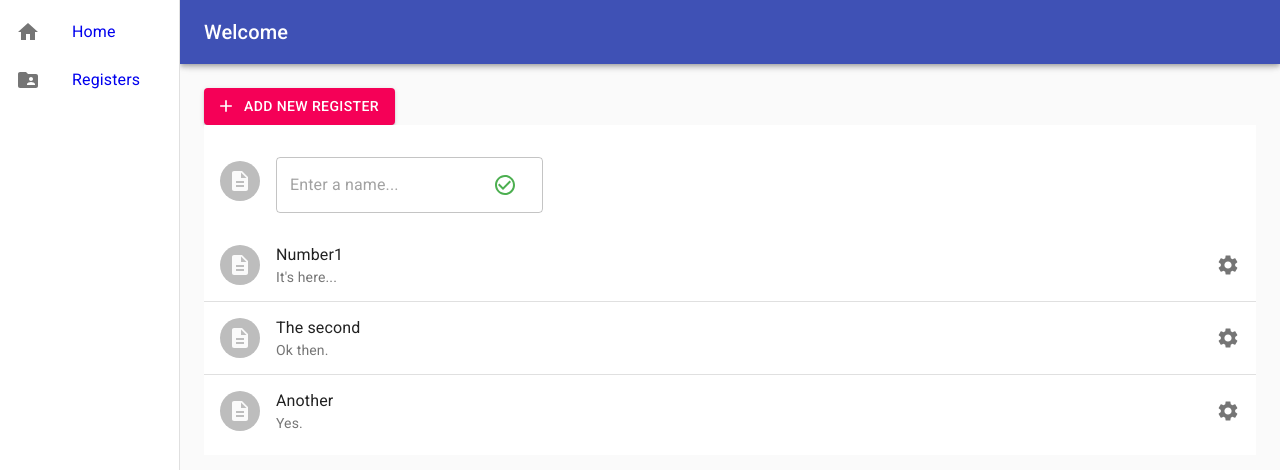
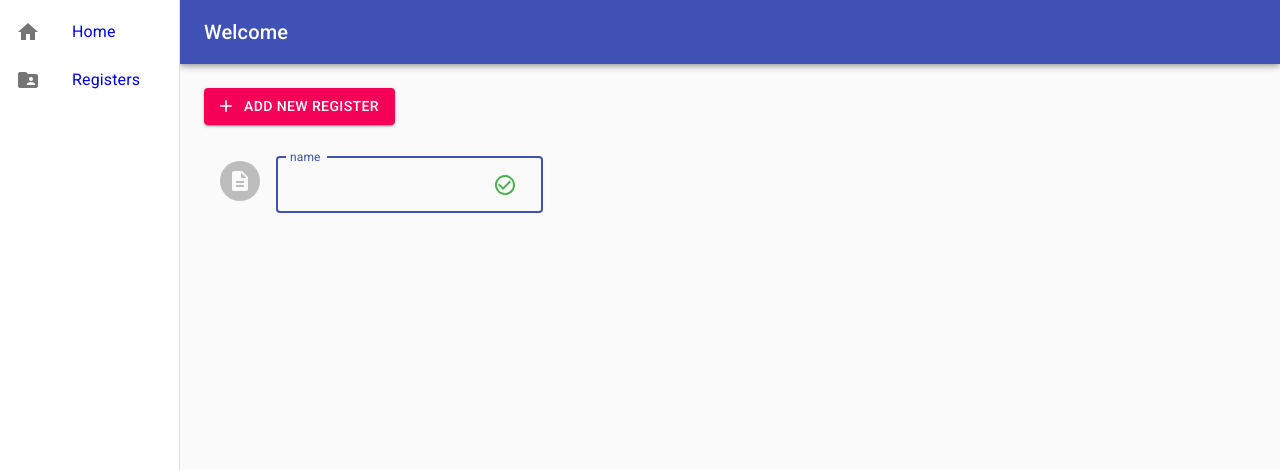
Before and after one commit to pip36/teach-webapp, a React (Create React App) app: page /registers in a window 1280 px wide. Both pictures are taken after a click on the button "ADD NEW REGISTER". Shown: the top 470 px of the page. Built offline with nearby package versions, Linux system fonts and the light colour scheme.

Commit message:
Add registers page

```diff
--- /dev/null
+++ b/jsconfig.json
@@ -0,0 +1,6 @@
+{
+  "compilerOptions": {
+    "baseUrl": "src"
+  },
+  "include": ["src"]
+}
--- a/src/pages/RegistersPage.js
+++ b/src/pages/RegistersPage.js
@@ -1,4 +1,7 @@
-import React from "react";
+import React, { useState } from "react";
+import { connect } from "react-redux";
+import { addRegister } from "redux/actions";
+import { selectRegisters } from "redux/reducers";
 import { makeStyles } from "@material-ui/core/styles";
 import {
   List,
@@ -22,7 +25,7 @@ import {
 } from "@material-ui/icons";
 
 const useStyles = makeStyles(theme => ({
-  root: {
+  listItem: {
     backgroundColor: theme.palette.background.paper
   },
   success: {
@@ -30,23 +33,10 @@ const useStyles = makeStyles(theme => ({
   }
 }));
 
-const RegistersPage = () => {
+const RegistersPage = ({ addRegister, registers }) => {
   const classes = useStyles();
 
-  const registers = [
-    {
-      name: "Number1",
-      subtext: "It's here..."
-    },
-    {
-      name: "The second",
-      subtext: "Ok then."
-    },
-    {
-      name: "Another",
-      subtext: "Yes."
-    }
-  ];
+  const [isAddInProgress, setIsAddInProgress] = useState(false);
 
   return (
     <>
@@ -55,39 +45,53 @@ const RegistersPage = () => {
         color="secondary"
         className={classes.button}
         startIcon={<AddIcon />}
+        onClick={() => setIsAddInProgress(true)}
       >
         Add New Register
       </Button>
 
-      <List className={classes.root}>
+      <List>
+        {isAddInProgress && (
           <ListItem>
             <ListItemAvatar>
               <Avatar>
                 <DescriptionIcon />
               </Avatar>
             </ListItemAvatar>
-
+            <form
+              onSubmit={e => {
+                e.preventDefault();
+                const { name } = e.target;
+                addRegister({ name: name.value });
+                setIsAddInProgress(false);
+              }}
+            >
               <TextField
                 className={classes.margin}
+                id="name"
+                label="name"
                 margin="normal"
                 variant="outlined"
                 placeholder="Enter a name..."
                 InputProps={{
                   endAdornment: (
                     <InputAdornment position="end">
-                  <IconButton aria-label="confirm name">
+                      <IconButton aria-label="confirm name" type="submit">
                         {<CheckIcon className={classes.success} />}
                       </IconButton>
                     </InputAdornment>
                   )
                 }}
+                autoFocus
               />
+            </form>
           </ListItem>
+        )}
 
         {registers.map((register, i) => (
           <>
             {i > 0 && <Divider component="li" />}
-            <ListItem key={register.name}>
+            <ListItem className={classes.listItem} key={register.name}>
               <ListItemAvatar>
                 <Avatar>
                   <DescriptionIcon />
@@ -98,7 +102,7 @@ const RegistersPage = () => {
                 secondary={register.subtext}
               />
               <ListItemSecondaryAction>
-                <IconButton edge="end" aria-label="delete">
+                <IconButton edge="end" aria-label="edit">
                   <SettingsIcon />
                 </IconButton>
               </ListItemSecondaryAction>
@@ -110,4 +114,13 @@ const RegistersPage = () => {
   );
 };
 
-export default RegistersPage;
+const mapStateToProps = selectRegisters;
+
+const mapDispatchToProps = {
+  addRegister
+};
+
+export default connect(
+  mapStateToProps,
+  mapDispatchToProps
+)(RegistersPage);
--- a/src/redux/reducers/index.js
+++ b/src/redux/reducers/index.js
@@ -1,6 +1,8 @@
 import { combineReducers } from "redux";
 import registers from "./registers.reducer";
 import app from "./app.reducer";
+
+export * from "./registers.reducer";
 
 export default combineReducers({
   app,
--- a/src/redux/reducers/registers.reducer.js
+++ b/src/redux/reducers/registers.reducer.js
@@ -7,11 +7,15 @@ const registers = (state = initialState, action) => {
     case ADD_REGISTER:
       return {
         ...state,
-        [action.payload.id]: action.payload
+        [Math.random() * 10000]: action.payload
       };
     default:
       return state;
   }
 };
 
+export const selectRegisters = state => ({
+  registers: Object.keys(state.registers).map(key => state.registers[key])
+});
+
 export default registers;
```
Lines whose indentation alone changed are shown as unchanged.
